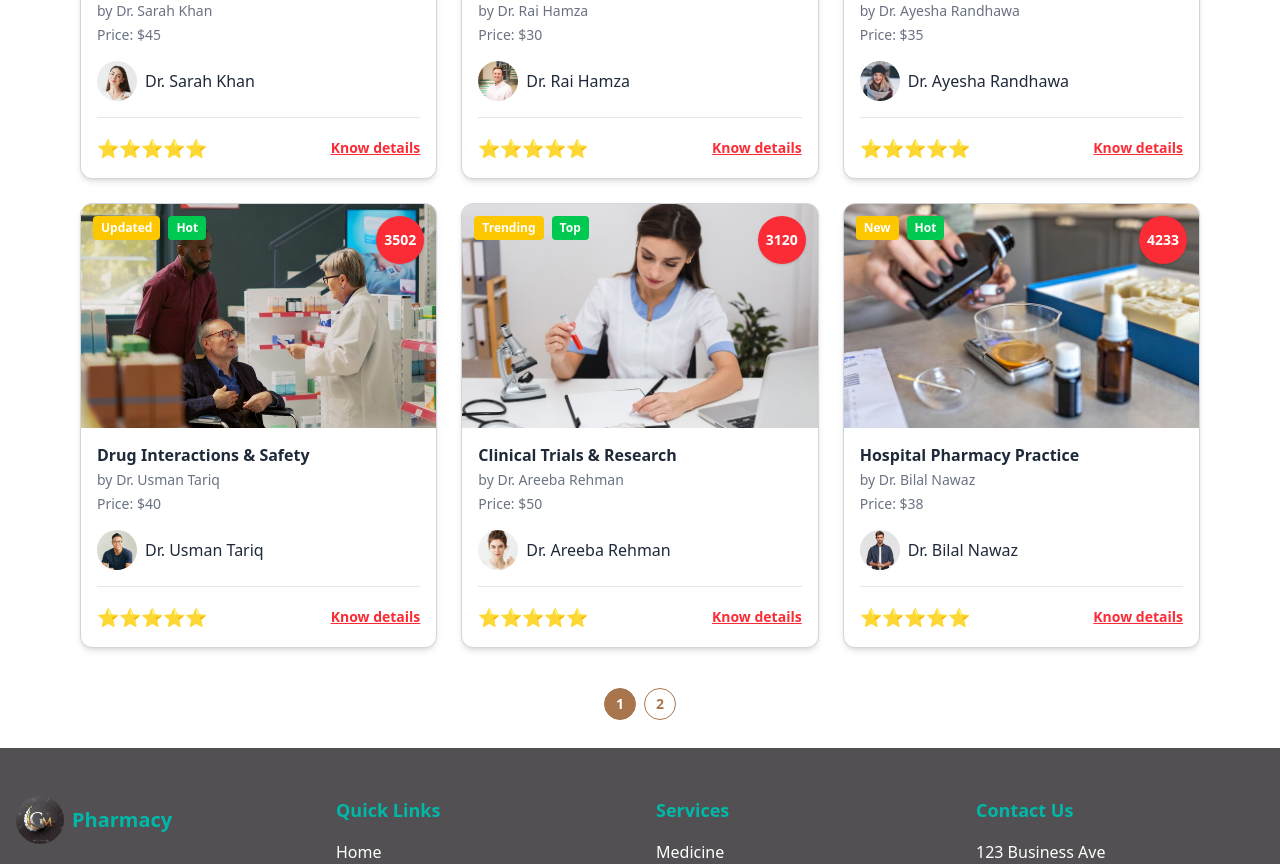
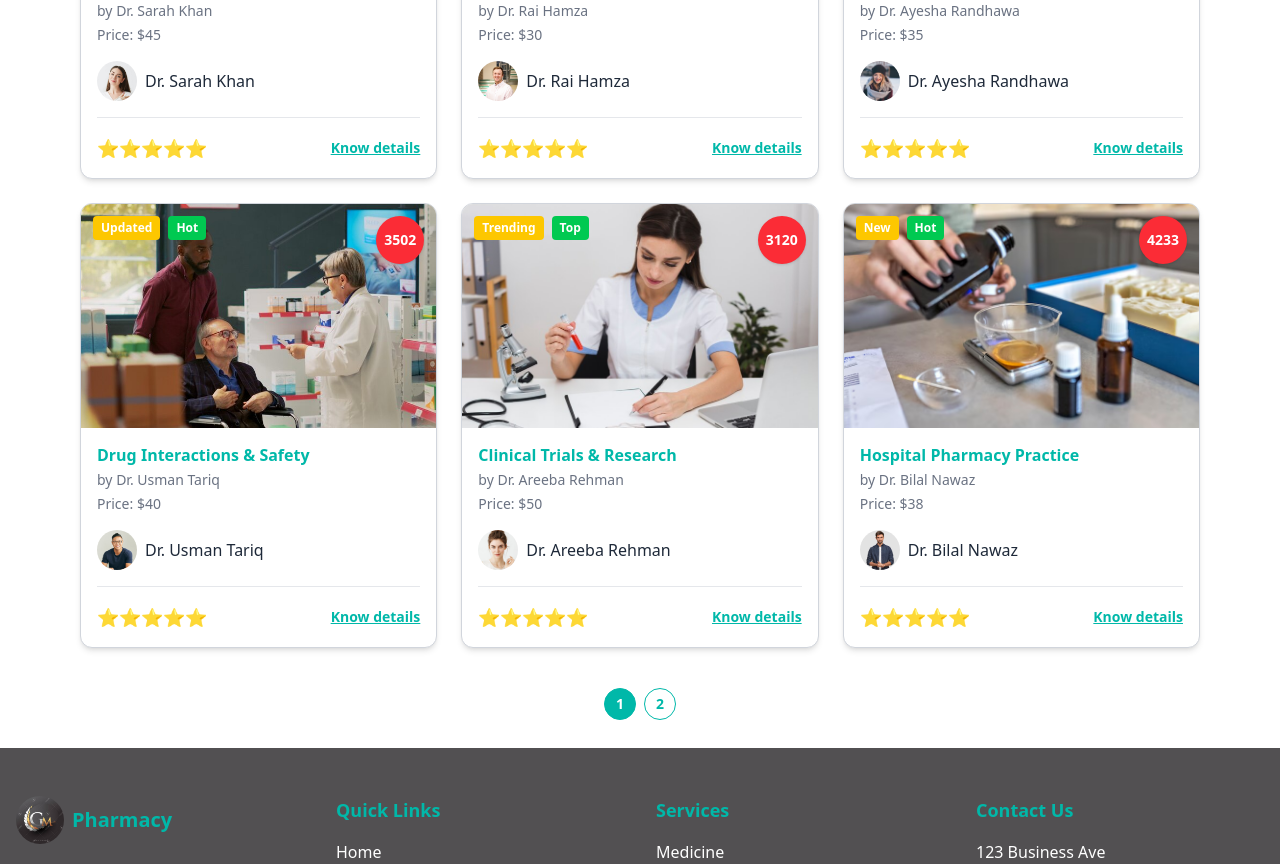
Before and after one commit to Mogehs/pharmacy, a React (Vite) app in the folder frontend/: page /courses in a window 1280 px wide. Shown: the part 760-1624 px from the top of the page. Built offline with nearby package versions, Linux system fonts and the light colour scheme.

Commit message:
changing color combination of courses page

```diff
--- a/frontend/src/components/coursesell/SellCourses.jsx
+++ b/frontend/src/components/coursesell/SellCourses.jsx
@@ -225,7 +225,7 @@ export default function CourseGrid() {
             </div>
 
             <div className="p-4">
-              <h3 className="text-base font-bold text-gray-800 leading-snug mb-1">
+              <h3 className="text-base font-bold text-[#00B8A9] leading-snug mb-1">
                 {course.title}
               </h3>
               <p className="text-sm text-gray-500 mb-1">by {course.instructor}</p>
@@ -244,7 +244,7 @@ export default function CourseGrid() {
                 <div className="flex gap-1 text-yellow-400 text-lg">⭐⭐⭐⭐⭐</div>
                 <a
                   href="#"
-                  className="text-red-500 text-sm font-semibold underline hover:text-red-700"
+                  className="text-[#00B8A9] text-sm font-semibold underline hover:text-[#009688]"
                 >
                   Know details
                 </a>
@@ -262,8 +262,8 @@ export default function CourseGrid() {
             onClick={() => setCurrentPage(idx + 1)}
             className={`w-8 h-8 rounded-full text-sm font-bold transition cursor-pointer ${
               currentPage === idx + 1
-                ? "bg-[#a8754d] border border-[#a8754d] text-white hover:text-[#a8754d] hover:bg-white"
-                : "text-[#a8754d] border border-[#a8754d] hover:bg-[#a8754d] hover:text-white"
+                ? "bg-[#00B8A9] border border-[#00B8A9] text-white hover:bg-[#009688]"
+                : "text-[#00B8A9] border border-[#00B8A9] hover:bg-[#009688] hover:text-white"
             }`}
           >
             {idx + 1}
```
